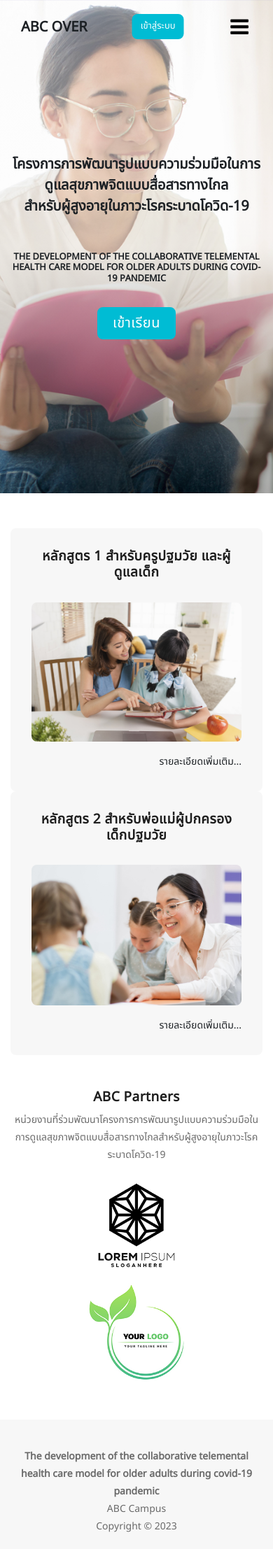
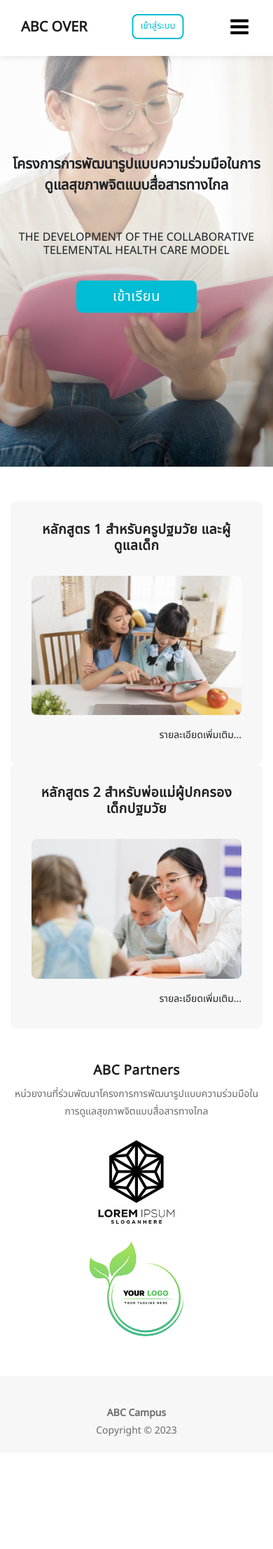
Before and after one commit to ApisaraOsw/homepage, a PHP site: page / in a window 390 px wide. Shown: the whole page at 70% size. After the commit the page ends 2053 px from the top, so only its background shows below. Run offline with PHP 8.4, Linux system fonts and the light colour scheme; data that the repository does not hold is empty; a stand-in replaces the project's code that opens the database connection.

Commit message:
Update file

```diff
--- a/assets/css/custom.css
+++ b/assets/css/custom.css
@@ -375,7 +375,7 @@ header {
 	font-weight: 700;
 	line-height: 1.5;
 }
-.banner .caption h6 {
+.banner .caption h5 {
 	font-weight: 700;
 }
 .banner a {
@@ -384,7 +384,7 @@ header {
 	text-transform: uppercase;
 	font-size: 20px;
 	color: #fff;
-	padding: 6px 20px;
+	padding: 6px 50px;
 	letter-spacing: 0.5px;
 	transition: all 0.5s;
 	margin-top: 25px;
@@ -582,7 +582,7 @@ footer .sub-footer {
 	.navbar .navbar-brand h2{
 		font-size: 20px;
 	}
-	.banner .caption h6{
-		font-size: 0.8rem;
+	.banner .caption h5 {
+		font-size: 1rem;
 	}
 }
--- a/index.php
+++ b/index.php
@@ -78,8 +78,8 @@ require_once('config.php'); //this assumes your php file is in a subdirectory of
         <div class="row justify-content-center">
           <div class="col-md-9">
             <div class="header-text caption">
-              <h2>โครงการการพัฒนารูปแบบความร่วมมือในการดูแลสุขภาพจิตแบบสื่อสารทางไกล<br/>สำหรับผู้สูงอายุในภาวะโรคระบาดโควิด-19</h2>
-              <h6>THE DEVELOPMENT OF THE COLLABORATIVE TELEMENTAL HEALTH CARE MODEL FOR OLDER ADULTS DURING COVID-19 PANDEMIC</h6>
+              <h2>โครงการการพัฒนารูปแบบความร่วมมือในการดูแลสุขภาพจิตแบบสื่อสารทางไกล</h2>
+              <h6>THE DEVELOPMENT OF THE COLLABORATIVE TELEMENTAL HEALTH CARE MODEL</h6>
               <a class="btn" href="my/index.php">เข้าเรียน</a>
             </div>
           </div>
@@ -117,7 +117,7 @@ require_once('config.php'); //this assumes your php file is in a subdirectory of
         <div class="row justify-content-center text-center">
           <div class="col-md-12">
             <h4>ABC Partners</h4>
-            <p class="mb-3">หน่วยงานที่ร่วมพัฒนาโครงการการพัฒนารูปแบบความร่วมมือในการดูแลสุขภาพจิตแบบสื่อสารทางไกลสำหรับผู้สูงอายุในภาวะโรคระบาดโควิด-19</p>
+            <p class="mb-3">หน่วยงานที่ร่วมพัฒนาโครงการการพัฒนารูปแบบความร่วมมือในการดูแลสุขภาพจิตแบบสื่อสารทางไกล</p>
           </div>
           <div class="col-md-2 col-sm-6 col-xs-12">
             <div class="partners-item">
@@ -140,9 +140,7 @@ require_once('config.php'); //this assumes your php file is in a subdirectory of
         <div class="row">
           <div class="col-md-12">
             <div class="sub-footer">
-              <p><span class="font-weight-bold">The development of the collaborative telemental health care model for older adults during covid-19 pandemic</span></br>
-                  ABC Campus</br>
-                  Copyright &copy; 2023</p>
+              <p><span class="font-weight-bold">ABC Campus</span></br>Copyright &copy; 2023</p>
             </div>
           </div>
         </div>
```
